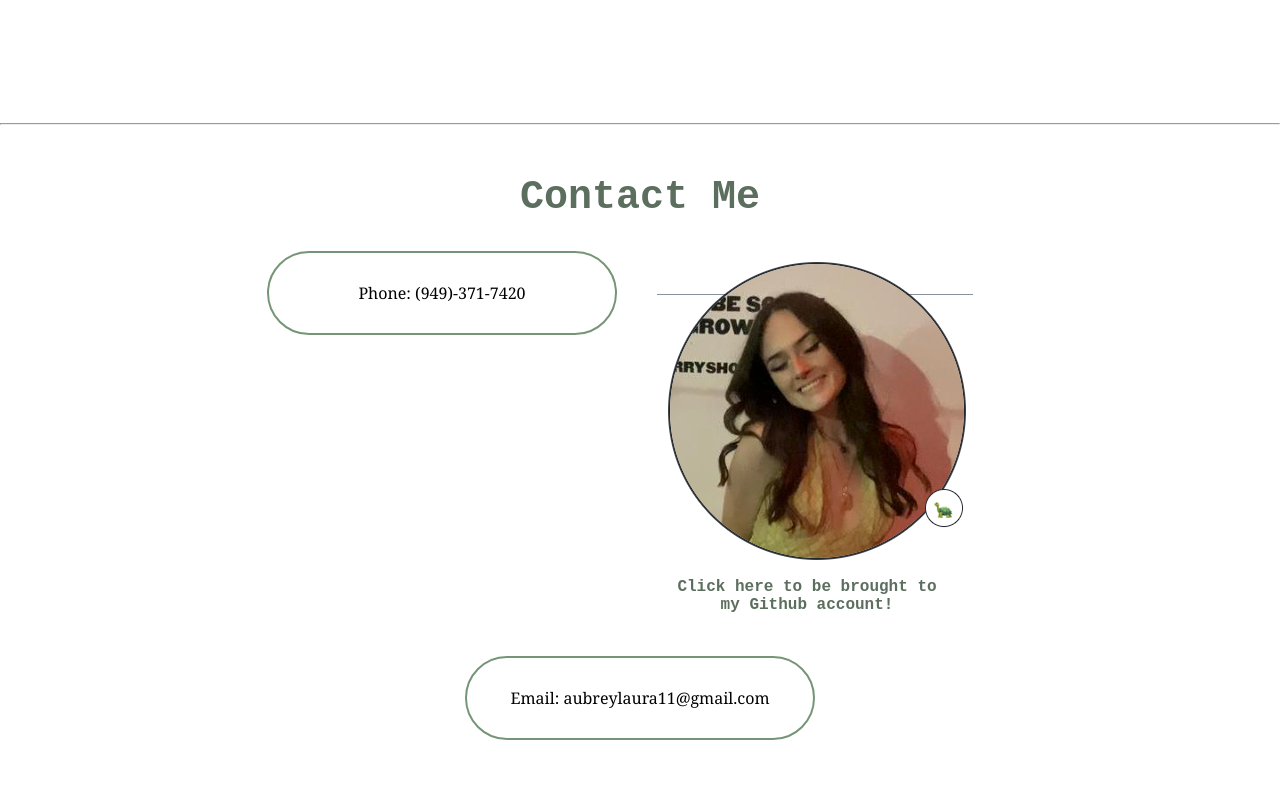
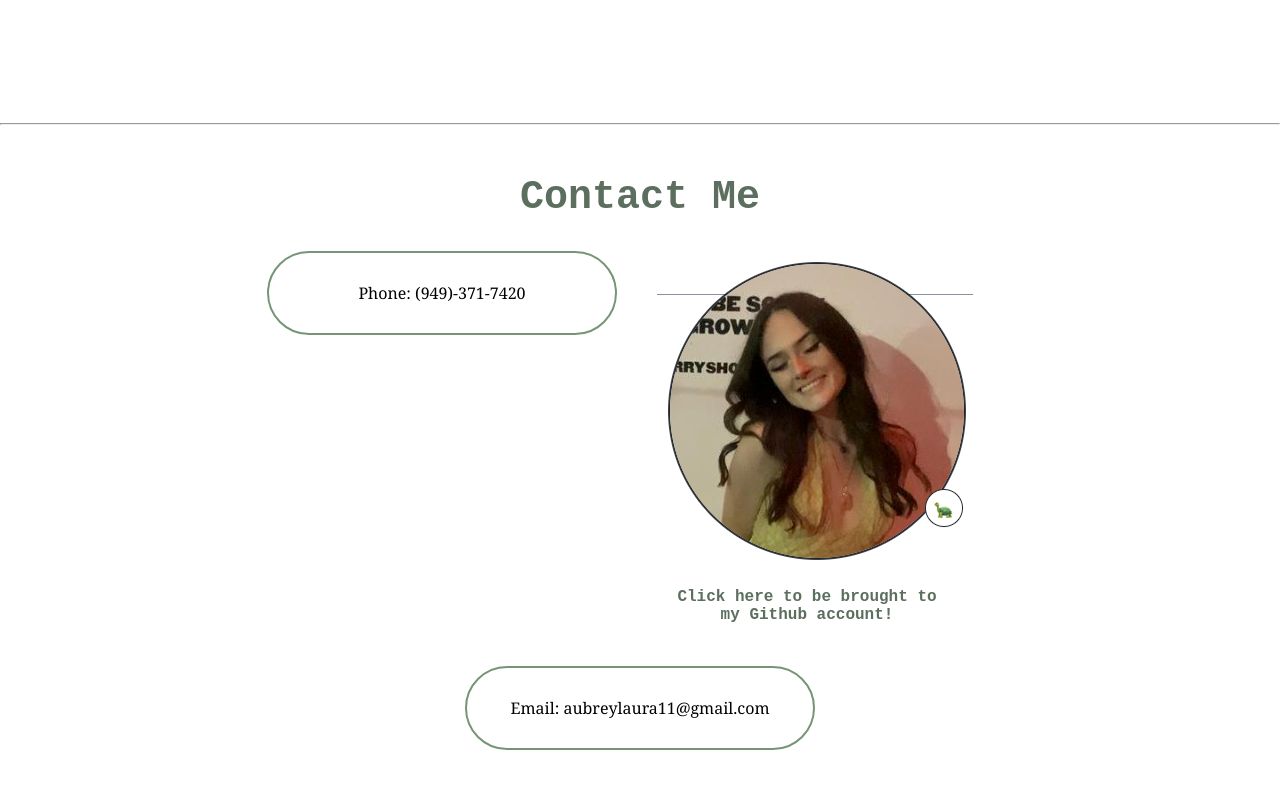
Before and after one commit to aubreyj11/professional-portfolio, a plain HTML site: page index.html in a window 1280 px wide. Shown: the part 1744-2532 px from the top of the page. Drawn offline with Linux system fonts and the light colour scheme.

Commit message:
fixed bugs

```diff
--- a/assets/style.css
+++ b/assets/style.css
@@ -181,7 +181,7 @@ hr {
 
 
 .github-img {
-    float: left;
+    /* float: left; */
     padding: 0;
     margin: 0;
 }
--- a/index.html
+++ b/index.html
@@ -46,7 +46,7 @@
         <div id="my-work"></div>
         <h2 class="my-work-h2">My Work</h2>
         <figure>
-            <a href="https://aubreyj11.github.io/mini-project/"><img class="my-work-images" src="/assets/mini-project.png" alt="Mini Project Image"></a>
+            <a href="https://aubreyj11.github.io/mini-project/"><img class="my-work-images" src="assets/mini-project.png" alt="Mini Project Image"></a>
             <figcaption class="caption width378">Mini Project Website</figcaption>
         </figure>
         <figure>
@@ -66,7 +66,7 @@
         <h2>Contact Me</h2>
         <p class="p2 contactOptions1">Phone: (949)-371-7420</p>
         <figure>
-            <a class="github-img" href="https://github.com/aubreyj11"><img src="/assets/githubIMG.png" alt="Github Profile Picture"></a>
+            <a class="github-img" href="https://github.com/aubreyj11"><img src="assets/githubIMG.png" alt="Github Profile Picture"></a>
             <figcaption class="caption width300">Click here to be brought to my Github account!</figcaption>
         </figure>
         <p class="p2 contactOptions2">Email: aubreylaura11@gmail.com</p>
```
Also changed, not shown: script.js (line endings or trailing spaces).
